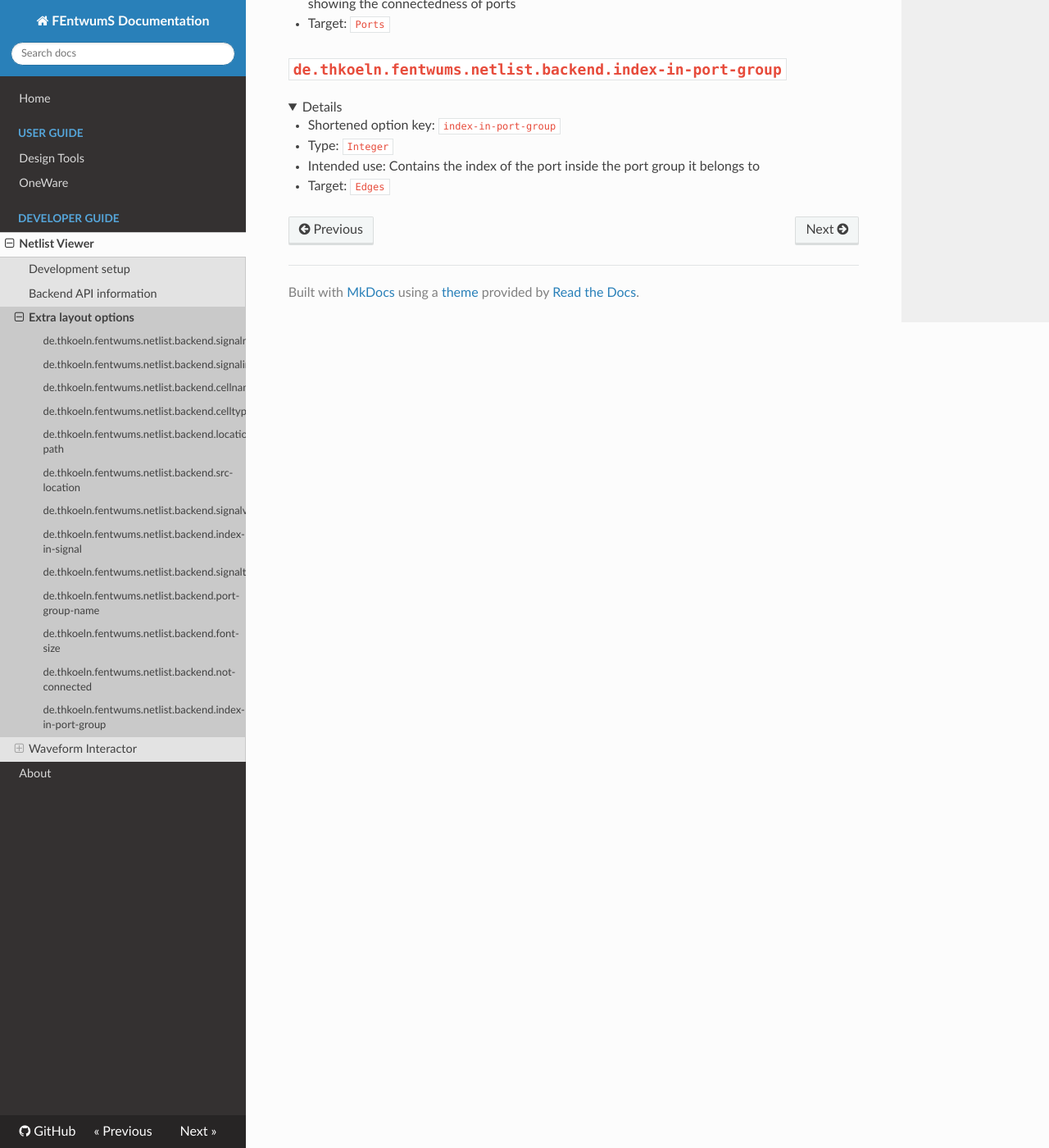
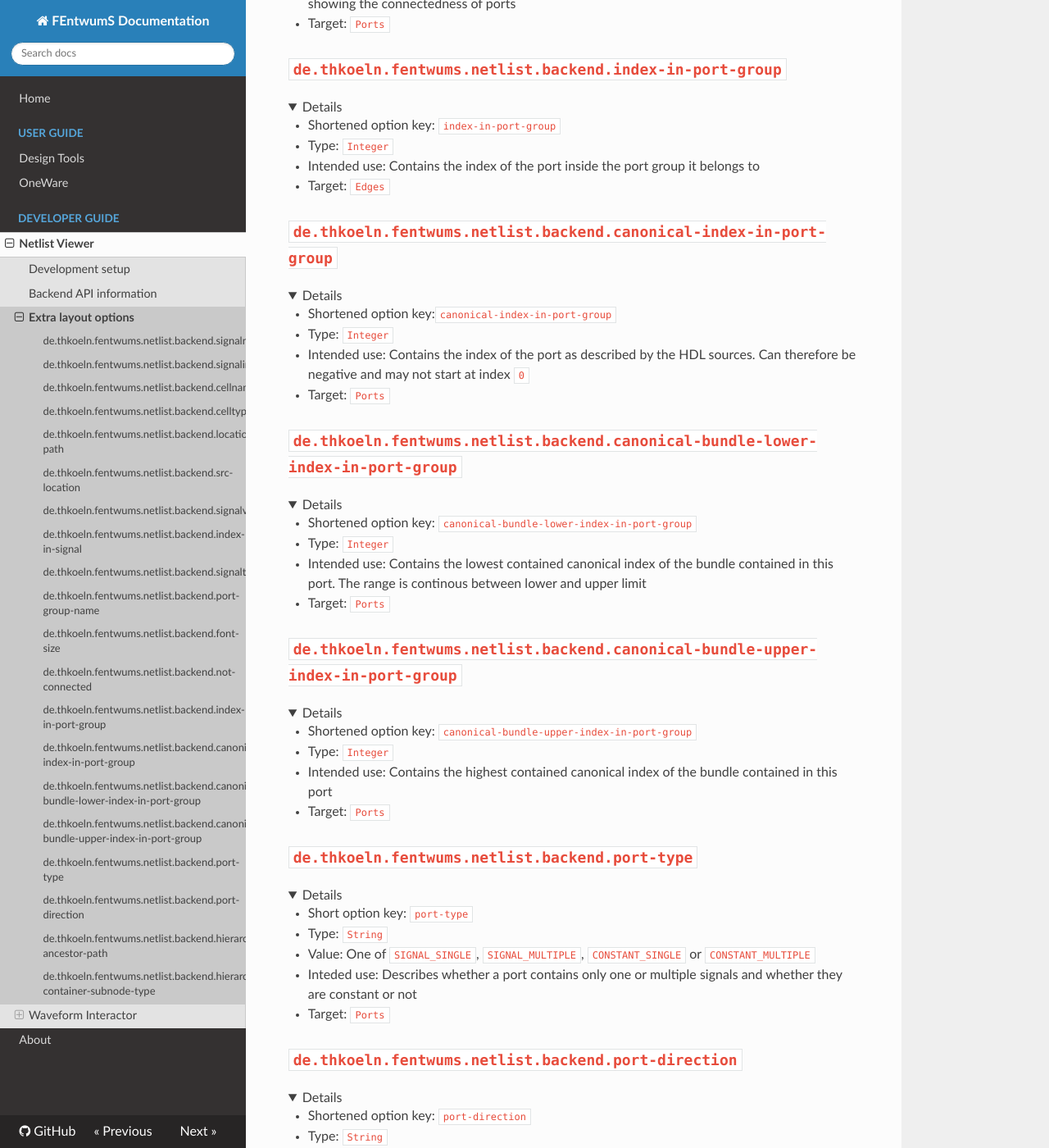
Before and after one commit to FEntwumS/docs, an MkDocs documentation site: the page built from docs/developer_guide/netlist_viewer/extra_layout_options.md, in a window 1280 px wide and 1400 px high, scrolled down 2759 px. Shown: the whole window at 82% size. Built offline with MkDocs 1.6.1, drawn with Linux system fonts in a browser that asks for light colours; nearby versions of some CDN libraries; some of the changed text lies outside the part shown.

Commit message:
Add new layout options to documentation

```diff
--- a/docs/developer_guide/netlist_viewer/extra_layout_options.md
+++ b/docs/developer_guide/netlist_viewer/extra_layout_options.md
@@ -133,3 +133,69 @@ They contain additional metadata about the netlist that helps frontends interact
 - Target: `Edges`
 
 </details>
+
+## `de.thkoeln.fentwums.netlist.backend.canonical-index-in-port-group`
+<details open markdown="1">
+
+- Shortened option key:`canonical-index-in-port-group`
+- Type: `Integer`
+- Intended use: Contains the index of the port as described by the HDL sources. Can therefore be negative and may not start at index `0`
+- Target: `Ports`
+</details>
+
+## `de.thkoeln.fentwums.netlist.backend.canonical-bundle-lower-index-in-port-group`
+<details open markdown="1">
+
+- Shortened option key: `canonical-bundle-lower-index-in-port-group`
+- Type: `Integer`
+- Intended use: Contains the lowest contained canonical index of the bundle contained in this port. The range is continous between lower and upper limit
+- Target: `Ports`
+</details>
+
+## `de.thkoeln.fentwums.netlist.backend.canonical-bundle-upper-index-in-port-group`
+<details open markdown="1">
+
+- Shortened option key: `canonical-bundle-upper-index-in-port-group`
+- Type: `Integer`
+- Intended use: Contains the highest contained canonical index of the bundle contained in this port
+- Target: `Ports`
+</details>
+
+## `de.thkoeln.fentwums.netlist.backend.port-type`
+<details open markdown="1">
+
+- Short option key: `port-type`
+- Type: `String`
+- Value: One of `SIGNAL_SINGLE`, `SIGNAL_MULTIPLE`, `CONSTANT_SINGLE` or `CONSTANT_MULTIPLE`
+- Inteded use: Describes whether a port contains only one or multiple signals and whether they are constant or not
+- Target: `Ports`
+</details>
+
+## `de.thkoeln.fentwums.netlist.backend.port-direction`
+<details open markdown="1">
+
+- Shortened option key: `port-direction`
+- Type: `String`
+- Value: One of `UNKNOWN`, `INPUT`, `OUTPUT` or `INOUT`
+- Intended use: Describes the direction of the port description for the hierarchy viewer frontend
+- Target: `Ports`
+</details>
+
+## `de.thkoeln.fentwums.netlist.backend.hierarchy-ancestor-path`
+<details open markdown="1">
+
+- Shortened option key: `hierarchy-ancestor-path`
+- Type: `String`
+- Intended use: Contains the path of the containing entity for a text-based hierarchy viewer
+- Target: `Nodes`
+</details>
+
+## `de.thkoeln.fentwums.netlist.backend.hierarchy-container-subnode-type`
+<details open markdown="1">
+
+- Shortened option key: `hierarchy-container-subnode-type`
+- Type: `String`
+- Value: One of `NAME`, `TYPE`, `PARAMETERS` or `PORTS`
+- Describes which section of the entities module representation is covered by this node
+- Target: `Nodes`
+</details>
```
